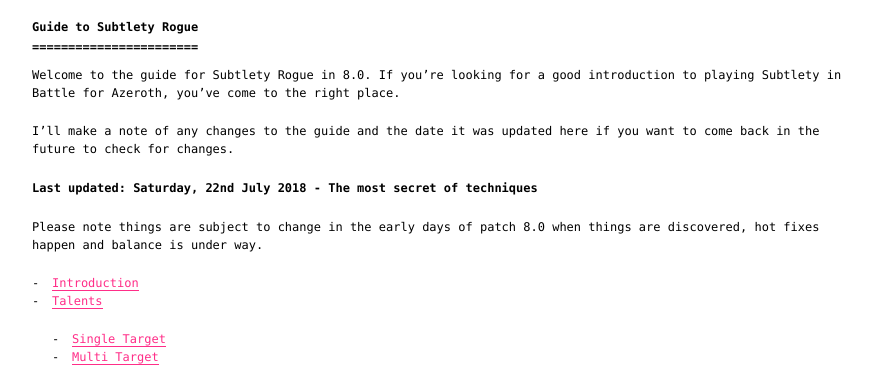
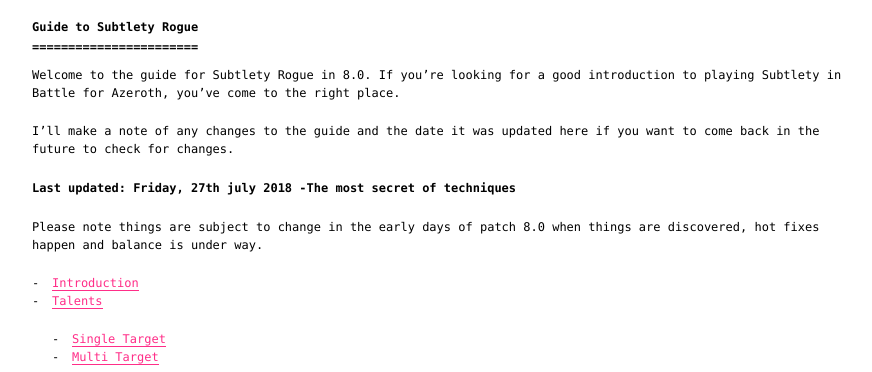
Before and after one commit to weakweak/riff.tf, a Jekyll site: the page built from _posts/2017-01-01-subtlety.md, in a window 1280 px wide and 900 px high. Shown: the top 372 px of the window, without its empty margins (200-1072 px from the left). Built offline with Jekyll 4.4.1, drawn with Linux system fonts in a browser that asks for light colours; a file with an impossible date is left out.

Commit message:
Update 2017-01-01-subtlety.md

```diff
--- a/_posts/2017-01-01-subtlety.md
+++ b/_posts/2017-01-01-subtlety.md
@@ -7,13 +7,13 @@
 # Guide to Subtlety Rogue
 
 Welcome to the guide for Subtlety Rogue in 8.0. If you're looking for a good
-introduction to playing Subtlety in Battle for Azeroth, you've come to the right
-place.
+introduction to playing Subtlety in Battle for Azeroth, you've come
+to the right place.
 
 I'll make a note of any changes to the guide and the date it was updated here if
 you want to come back in the future to check for changes.
 
-**Last updated: Saturday, 22nd July 2018 - The most secret of techniques**
+**Last updated: Friday, 27th july 2018 -The most secret of techniques**
 
 Please note things are subject to change in the early days of patch 8.0 when
 things are discovered, hot fixes happen and balance is under way.
```
